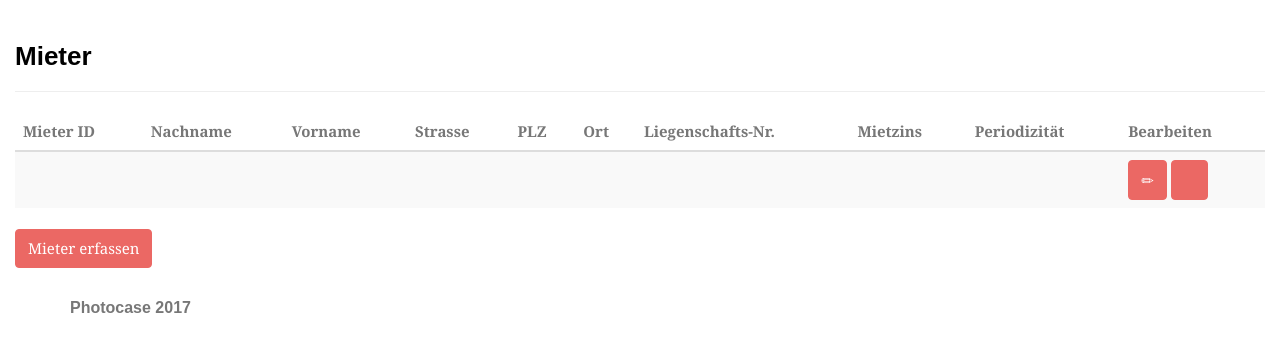
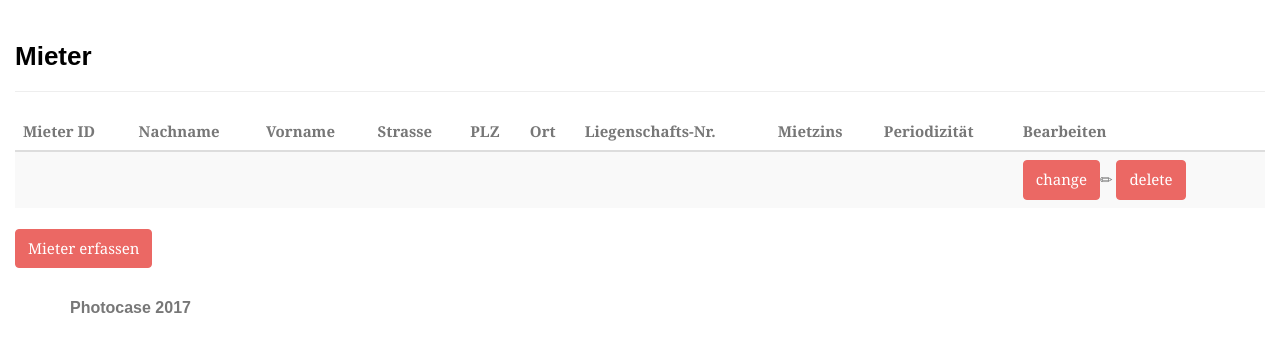
Before and after one commit to kevintrottmann/WebEngProject, a PHP site: page /view/mieter.php in a window 1280 px wide. Shown: the part 62-414 px from the top of the page. Run offline with PHP 8.4, Linux system fonts and the light colour scheme; tables that the repository leaves empty or names only in its code hold one stand-in row (values such as "Sample post"); data that the repository does not hold is empty; some web fonts are replaced.

Commit message:
Delete Mieter nfang

```diff
--- a/view/mieter.php
+++ b/view/mieter.php
@@ -43,8 +43,8 @@
                             echo "<td>" . $datensatz["Liegenschaft"] . "</td>";
                             echo "<td>" . $datensatz["Mietzins"] . "</td>";
                             echo "<td>" . $datensatz["Periode"] . "</td>";
-                            echo "<td><btn class='btn btn-primary' id='changebtn' name='.$datensatz.ID.' value='delete'><span class='glyphicon glyphicon-pencil'></span></btn>
-                                    <btn class='btn btn-primary' id='deletebtn' name='.$datensatz.ID.'><span class='glyphicon glyphicon-remove-circle'></span></btn></td></tr>";
+                            echo "<td><input type='submit' btn class='btn btn-primary' id='changebtn' name='.$datensatz.ID.' value='change'><span class='glyphicon glyphicon-pencil'></span></btn>
+                                      <input type='submit' btn class='btn btn-primary' id='deletebtn' name='.$datensatz.ID.' value='delete'><span class='glyphicon glyphicon-remove-circle'></span></btn></td></tr>";
                         }
                     ?>
 					</form>
```
